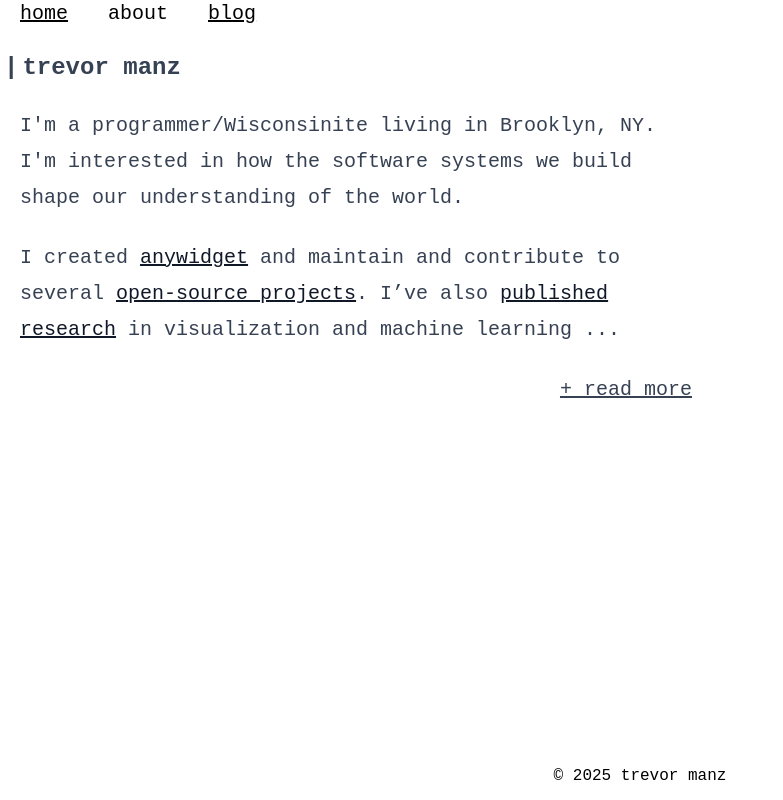
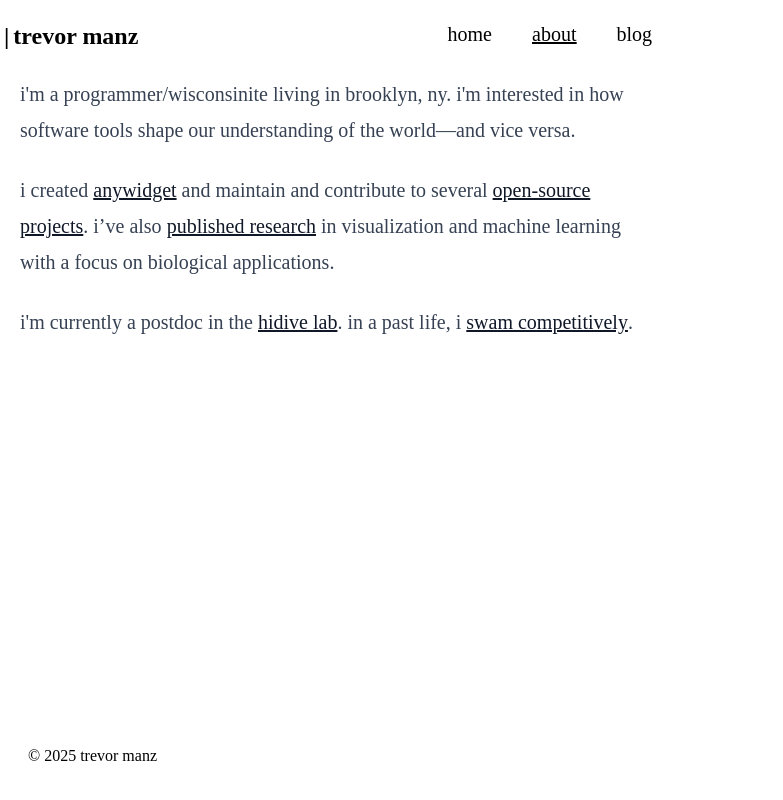
Before and after one commit to manzt/trevorma.nz, a SvelteKit app: page /about in a window 1280 px wide. Shown: the whole page, without its empty margins (0-783 px from the left). Built offline with nearby package versions, Linux system fonts and the light colour scheme.

Commit message:
Comic mono

```diff
--- a/src/app.css
+++ b/src/app.css
@@ -1,10 +1,10 @@
 @import "tailwindcss";
 @import "@fontsource/comic-neue";
-@import "@fontsource/inconsolata";
+@import "@fontsource/comic-mono";
 
 @plugin "@tailwindcss/typography";
 
 @theme {
 	--font-sans: "Comic Neue";
-	--font-mono: "Inconsolata", monospace;
+	--font-mono: "Comic Mono";
 }
--- a/src/routes/+layout.svelte
+++ b/src/routes/+layout.svelte
@@ -6,16 +6,14 @@ let { children } = $props();
 let year = new Date().getFullYear();
 </script>
 
-<div class="flex flex-col min-h-lvh font-mono mx-5">
+<div class="flex flex-col min-h-lvh font-mono p-5 max-w-xl lg:max-w-2xl">
 	<Header />
 
-	<main
-		class="flex-1 flex flex-col max-w-xl lg:max-w-2xl mt-3 md:mt-5 lg:mt-6 prose md:prose-lg lg:prose-xl"
-	>
+	<main class="flex-1 flex flex-col prose md:prose-lg lg:prose-xl">
 		{@render children()}
 	</main>
 
-	<footer class="flex flex-col justify-center items-center p-2 sm:py-3">
+	<footer class="flex flex-col justify-center items-start p-2 sm:py-3">
 		<p>© {year} trevor manz</p>
 	</footer>
 </div>
--- a/src/routes/+page.svelte
+++ b/src/routes/+page.svelte
@@ -3,7 +3,7 @@ import Typewriter from "./Typewriter.svelte";
 </script>
 
 <svelte:head>
-	<title>home</title>
+	<title>trevor manz</title>
 	<meta
 		name="description"
 		content="Trevor Manz is a postdoctoral fellow at Harvard Medical School and creator of anywidget."
@@ -11,18 +11,17 @@ import Typewriter from "./Typewriter.svelte";
 </svelte:head>
 
 <section>
-	<h1 class="not-prose text-2xl font-semibold">
-		<Typewriter text="whoami" />trevor manz
-	</h1>
-
 	<p>
 		i have a passion for designing software systems that empower humans to
 		answer questions with data.
 	</p>
 
 	<p>
-		i did my phd at harvard and now i’m a postdoc in the
-		<a class="underline" target="_blank" href="https://hidivelab.org">hidive lab</a>.
+		i completed my phd at harvard in the <a
+			class="underline"
+			target="_blank"
+			href="https://hidivelab.org">hidive lab</a
+		>.
 	</p>
 
 	<p>
@@ -33,10 +32,8 @@ import Typewriter from "./Typewriter.svelte";
 			class="underline"
 			target="_blank"
 			href="https://bsky.app/profile/manzt.sh">bluesky</a
-		>/<a
-			class="underline"
-			target="_blank"
-			href="https://twitter.com/trevmanz">twitter</a
+		>/<a class="underline" target="_blank" href="https://x.com/trevmanz"
+			>x</a
 		>.
 	</p>
 </section>
--- a/src/routes/Header.svelte
+++ b/src/routes/Header.svelte
@@ -5,25 +5,39 @@ import Typewriter from "./Typewriter.svelte";
 function ariaContent(route: string) {
 	return page.url.pathname === route ? "page" : undefined;
 }
+
+function command() {
+	return (
+		{
+			"/": "./whoami",
+			"/about": "./about",
+			"/blog": "./blog",
+		}[page.url.pathname] ?? "./unknown"
+	);
+}
 </script>
 
 <header>
-	<nav class="flex w-full sm:justify-start justify-center">
+	<nav class="flex w-full justify-between">
+		<span class="text-2xl font-mono font-semibold">
+			<Typewriter text={command()} />trevor manz
+		</span>
+
 		<ul class="flex space-x-10 text-xl">
 			<li
-				class:underline={page.url.pathname !== "/"}
+				class:underline={page.url.pathname === "/"}
 				aria-current={ariaContent("/")}
 			>
 				<a href="/">home</a>
 			</li>
 			<li
-				class:underline={page.url.pathname !== "/about"}
+				class:underline={page.url.pathname === "/about"}
 				aria-current={ariaContent("/about")}
 			>
 				<a href="/about">about</a>
 			</li>
 			<li
-				class:underline={page.url.pathname !== "/blog"}
+				class:underline={page.url.pathname === "/blog"}
 				aria-current={ariaContent("/blog")}
 			>
 				<a href="/blog">blog</a>
--- a/src/routes/Typewriter.svelte
+++ b/src/routes/Typewriter.svelte
@@ -5,7 +5,6 @@ import { onMount } from "svelte";
 let { text } = $props();
 let visible = $state(false);
 let cursor = "|";
-// let cursor = "█";
 
 function typewriter(node: Node, { speed }: { speed: number }) {
 	let valid =
@@ -24,6 +23,8 @@ function typewriter(node: Node, { speed }: { speed: number }) {
 		},
 	};
 }
+
+$inspect(text);
 
 onMount(() => {
 	setTimeout(() => {
--- a/src/routes/about/+page.svelte
+++ b/src/routes/about/+page.svelte
@@ -1,93 +1,45 @@
 <script lang="ts">
 import Typewriter from "../Typewriter.svelte";
-
-let less = $state(true);
 </script>
 
 <svelte:head>
-	<title>About</title>
-	<meta name="description" content="About this app" />
+	<title>about | trevor manz</title>
+	<meta name="description" content="about trevor manz" />
 </svelte:head>
 
 <section>
-	<h1 class="not-prose text-2xl font-semibold">
-		<Typewriter text="about" />trevor manz
-	</h1>
-
 	<p>
-		I'm a programmer/Wisconsinite living in Brooklyn, NY. I'm interested in
-		how the software systems we build shape our understanding of the world.
+		i'm a programmer/wisconsinite living in brooklyn, ny. i'm interested in
+		how software tools shape our understanding of the world—and vice versa.
 	</p>
 
 	<p>
-		I created
+		i created
 		<a class="underline" target="_blank" href="https://anywidget.dev"
 			>anywidget</a
 		>
 		and maintain and contribute to several
 		<a class="underline" target="_blank" href="https://github.com/manzt"
 			>open-source projects</a
-		>. I’ve also
+		>. i’ve also
 		<a
 			class="underline"
 			target="_blank"
 			href="https://scholar.google.com/citations?user=Lo7nJd0AAAAJ&hl=en"
 			>published research</a
 		>
-		in visualization and machine learning
-		{#if less}
-			<span>...</span>
-		{:else}
-			<span> with a focus on biological applications.</span>
-		{/if}
+		in visualization and machine learning with a focus on biological applications.
 	</p>
 
-	{#if !less}
 	<p>
-			I currently work in the
+		i'm currently a postdoc in the
 		<a class="underline" target="_blank" href="https://hidivelab.org"
 			>hidive lab</a
-			>. In a past life, i
+		>. in a past life, i
 		<a
 			class="underline"
 			href="https://northcoast.org/sports/2022/4/20/awards-Hunsinger-Award-Releases-Manz-2017.aspx"
 			target="_blank">swam competitively</a
 		>.
 	</p>
-
-		<section>
-			<heading>Education</heading>
-			<ul class="list-disc ml-2">
-				<li>Harvard University, PhD Biomedical Informatics</li>
-				<li>University of Cambridge, MPhil Computational Biology</li>
-				<li>Kenyon College, BA Biochemistry</li>
-			</ul>
 </section>
-
-		<section>
-			<heading>Honors & Awards</heading>
-			<ul class="list-disc">
-				<li>NSF Graduate Research Fellowship</li>
-				<li>NCAA Postgraduate Scholarship</li>
-				<li>Barry M. Goldwater Scholarship</li>
-				<li>Google Cloud Academic All-American</li>
-				<li>Marshall Scholarship Finalist</li>
-			</ul>
-		</section>
-
-		<section>
-			<heading>Things I Like</heading>
-			<ul class="list-disc">
-				<li>sourdough | cats | programming languages & type systems</li>
-				<li>python | typescript | rust | webassembly</li>
-				<li>ghostty | tmux | neovim</li>
-			</ul>
-		</section>
-	{/if}
-
-	<div class="flex justify-end">
-		<button class="underline" onclick={() => (less = !less)}>
-			{less ? "+ read more" : "- close"}
-		</button>
-	</div>
-</section>
--- a/src/routes/blog/+page.svelte
+++ b/src/routes/blog/+page.svelte
@@ -6,14 +6,11 @@ let { data }: { data: PageData } = $props();
 </script>
 
 <svelte:head>
-	<title>blog</title>
+	<title>blog | trevor manz</title>
 	<meta name="description" content="trevor's blog" />
 </svelte:head>
 
 <section>
-	<h1 class="not-prose text-2xl font-semibold">
-		<Typewriter text="blog" />trevor manz
-	</h1>
 	<ul class="list-disc">
 		{#each data.posts as { slug }}
 			<li>
```
Also changed, not shown: package.json (+3 -6 lines), posts/000-test.md (+11 -21 lines), 1 other file (tests, documents, lock files or other folders). Lines whose indentation alone changed are shown as unchanged.
